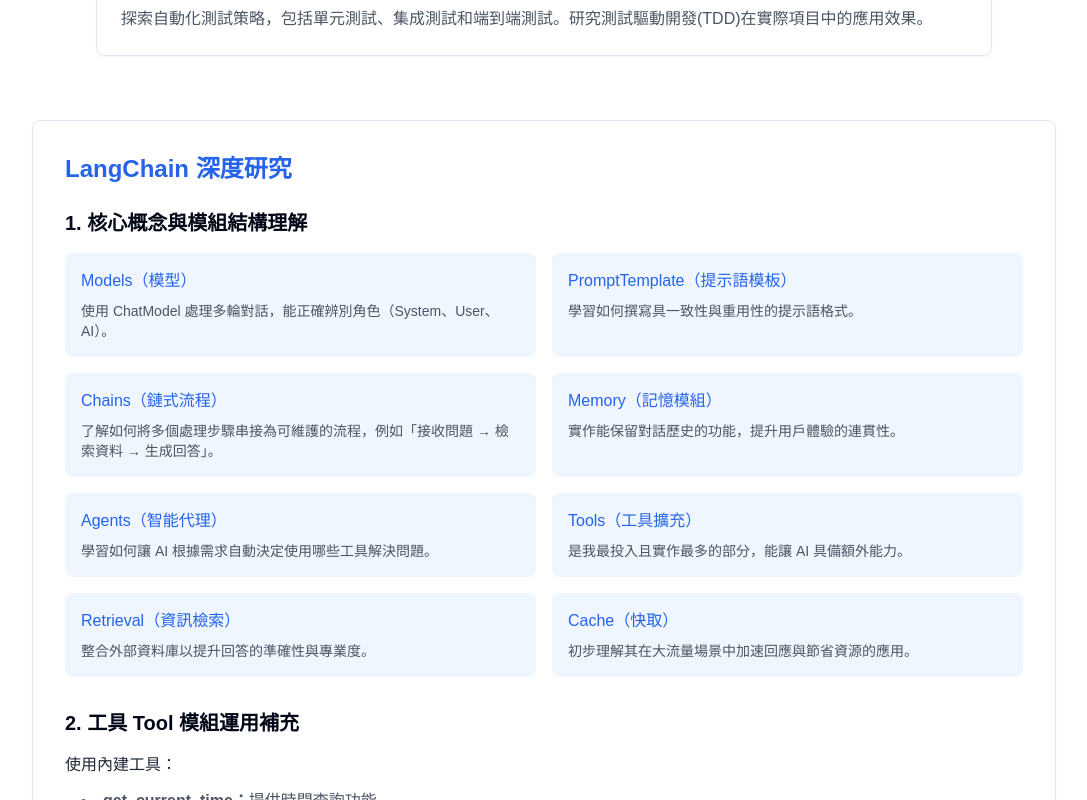
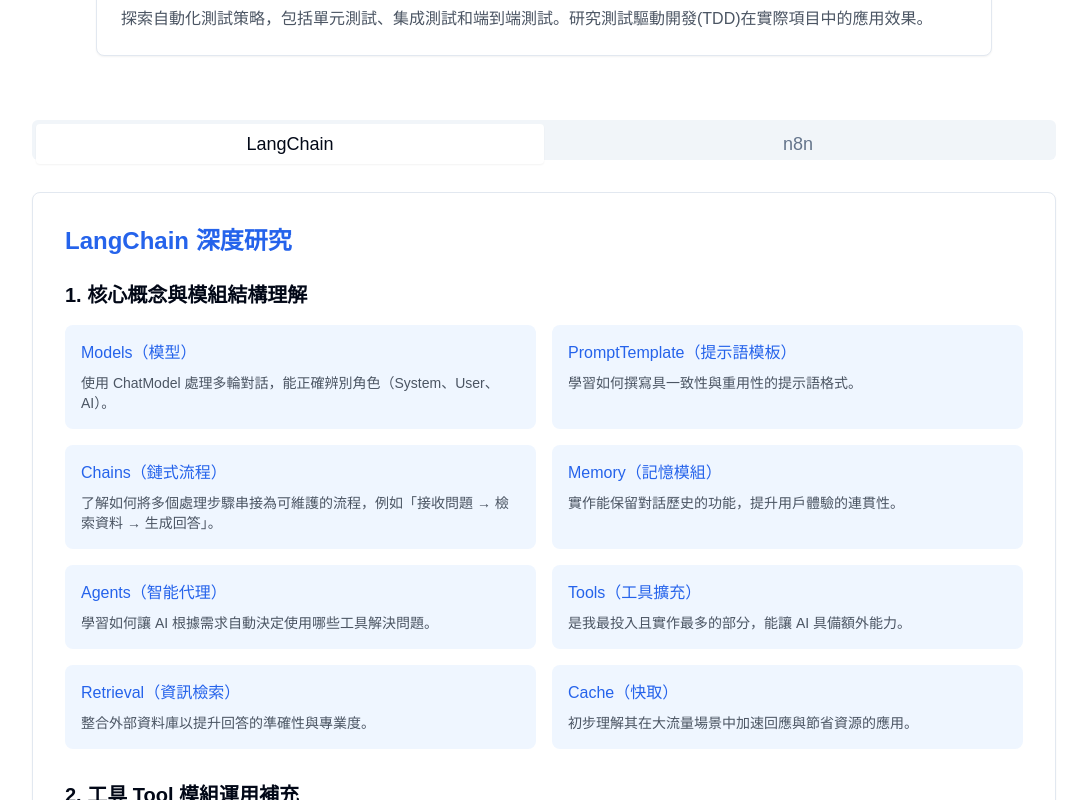
Before and after one commit to Maggie-0118/n8n-intern-showcase-hub, a React (Vite) app: page / in a window 1280 px wide. Shown: the part 3480-4280 px from the top of the page, without its empty margins (96-1183 px from the left). Built offline with nearby package versions, Linux system fonts and the light colour scheme.

Commit message:
Refactor: Use toggle for switching
Implement a toggle component for switching between views.

```diff
--- a/src/components/ResearchTechnologies.tsx
+++ b/src/components/ResearchTechnologies.tsx
@@ -2,6 +2,7 @@
 import React from 'react';
 import { Card, CardContent } from '@/components/ui/card';
 import { Progress } from '@/components/ui/progress';
+import { Tabs, TabsContent, TabsList, TabsTrigger } from '@/components/ui/tabs';
 import {
   Accordion,
   AccordionContent,
@@ -115,9 +116,16 @@ const ResearchTechnologies = () => {
         ))}
       </div>
 
-      {/* 詳細技術研究 */}
-      <div className="max-w-5xl mx-auto space-y-12">
-        {/* LangChain 詳細研究 */}
+      {/* 詳細技術研究 - 使用 Tabs 切換 */}
+      <div className="max-w-5xl mx-auto">
+        <Tabs defaultValue="langchain" className="w-full">
+          <TabsList className="grid w-full grid-cols-2 mb-8">
+            <TabsTrigger value="langchain" className="text-lg font-medium">LangChain</TabsTrigger>
+            <TabsTrigger value="n8n" className="text-lg font-medium">n8n</TabsTrigger>
+          </TabsList>
+
+          {/* LangChain Tab Content */}
+          <TabsContent value="langchain">
             <Card className="overflow-hidden">
               <CardContent className="p-8">
                 <h3 className="text-2xl font-bold mb-6 text-report-primary">LangChain 深度研究</h3>
@@ -238,8 +246,10 @@ const ResearchTechnologies = () => {
                 </div>
               </CardContent>
             </Card>
+          </TabsContent>
 
-        {/* n8n 詳細研究 */}
+          {/* n8n Tab Content */}
+          <TabsContent value="n8n">
             <Card className="overflow-hidden">
               <CardContent className="p-8">
                 <h3 className="text-2xl font-bold mb-6 text-report-primary">n8n 深度研究</h3>
@@ -305,6 +315,8 @@ const ResearchTechnologies = () => {
                 </div>
               </CardContent>
             </Card>
+          </TabsContent>
+        </Tabs>
       </div>
 
       <div className="mt-16 bg-blue-50 rounded-lg p-6">
```
Lines whose indentation alone changed are shown as unchanged.
